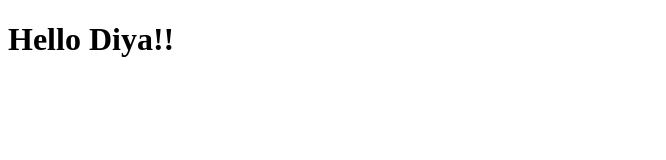
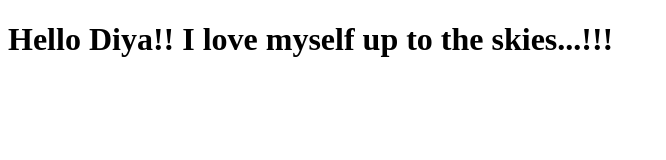
Before and after one commit to DiyaGangamma/Web-page-development, a plain HTML site: page site/index.html in a window 1280 px wide. Shown: the whole page, without its empty margins (0-666 px from the left). Drawn offline with Linux system fonts and the light colour scheme.

Commit message:
Small changes.

```diff
--- a/site/index.html
+++ b/site/index.html
@@ -4,6 +4,6 @@
 	<title>Hello Diya !!</title>
 </head>
 <body>
-<h1>Hello Diya!!</h1>
+<h1>Hello Diya!! I love myself up to the skies...!!!</h1>
 </body>
 </html>
```
